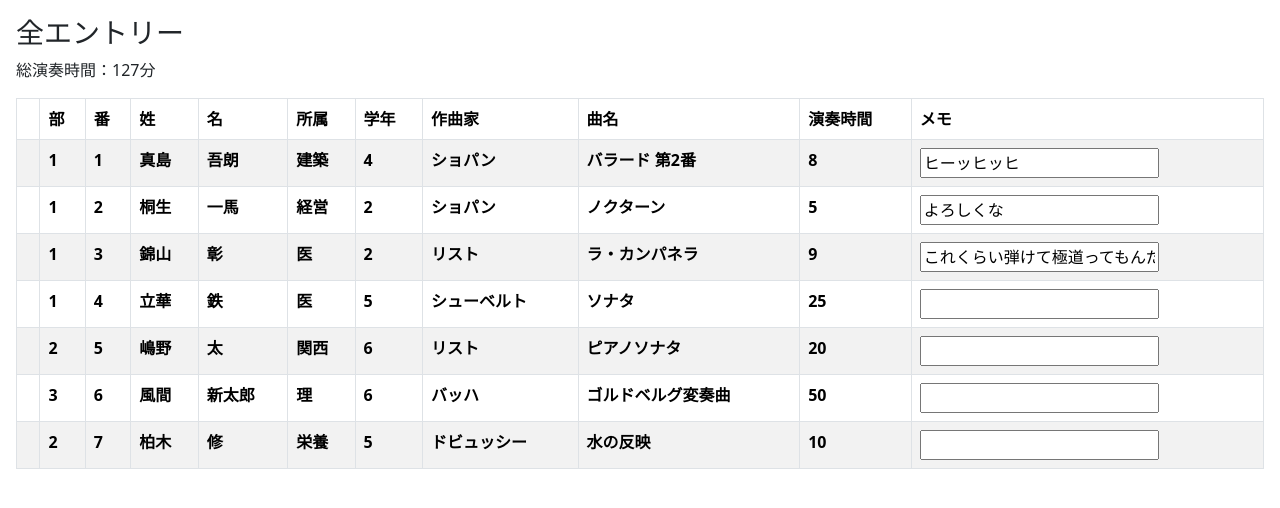
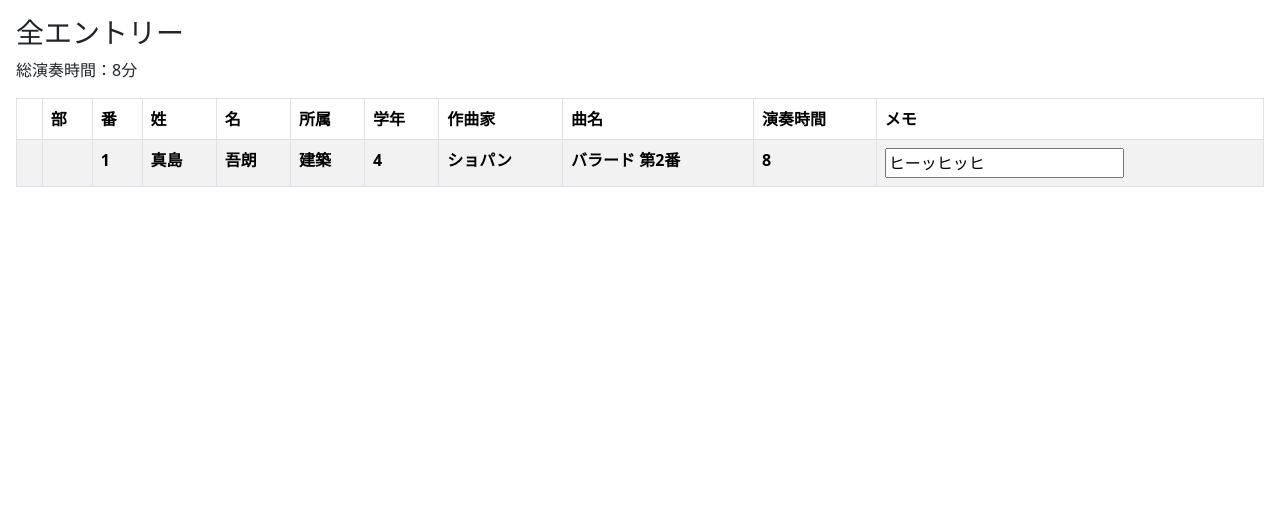
Before and after one commit to ritto153/PianoProgramEditor, a React (Create React App) app: page / in a window 1280 px wide. Shown: the top 508 px of the page. Built offline with nearby package versions, Linux system fonts and the light colour scheme.

Commit message:
App.tsx から部数を渡すように

```diff
--- a/src/App.tsx
+++ b/src/App.tsx
@@ -1,17 +1,12 @@
 import "./App.css";
-import { useEntries } from "./EntryProvider";
 import EntryTable from "./components/EntryTable";
 import EntryTableTitle from "./components/EntryTableTitle";
 
-function App() {
-  const { entries } = useEntries();
-
+export default function App() {
   return (
     <div className="App">
-      <EntryTableTitle entries={entries} title="全エントリー" />
-      <EntryTable entries={entries} />
+      <EntryTableTitle part_num={null} title="全エントリー" />
+      <EntryTable part_num={null}/>
     </div>
   );
 }
-
-export default App;
--- a/src/EntryProvider.tsx
+++ b/src/EntryProvider.tsx
@@ -1,5 +1,5 @@
 import React, { createContext, useContext, useState } from "react";
-import initialEntries from "./data/entries.json";
+import { entries as initialEntries } from "./data/entries";
 import { Entry } from "./type/Entry";
 
 interface EntryContextValue {
--- a/src/components/EntryTable.tsx
+++ b/src/components/EntryTable.tsx
@@ -7,9 +7,13 @@ import { useEntries } from "../EntryProvider";
 import { Entry } from "../type/Entry";
 import { DropResult } from "../type/DropResult";
 
-export default function EntryTable(props: { entries: Entry[] }) {
-  const { entries } = props;
-  const { setEntries } = useEntries();
+type Props = {
+  part_num: number | null;
+}
+export default function EntryTable(props: Props) {
+  const { part_num } = props;
+  const { entries, setEntries } = useEntries();
+  const selectedEntries = entries.filter((entry) => entry.part_num === part_num);
 
   // https://github.com/atlassian/react-beautiful-dnd/blob/013bfceac04ff48548c33cdc468dd2927446fc1b/stories/src/reorder.js#L6
   const reorderEntry = (
@@ -42,7 +46,7 @@ export default function EntryTable(props: { entries: Entry[] }) {
     }
 
     const reorderedEntries = reorderEntry(
-      entries,
+      selectedEntries,
       result.source.index,
       result.destination.index
     );
@@ -68,7 +72,7 @@ export default function EntryTable(props: { entries: Entry[] }) {
               ref={droppableProvided.innerRef}
               {...droppableProvided.droppableProps}
             >
-              {entries.map((entry, i) => (
+              {selectedEntries.map((entry, i) => (
                 <Draggable
                   key={entry.id}
                   draggableId={String(entry.id)}
--- a/src/components/EntryTableRow.tsx
+++ b/src/components/EntryTableRow.tsx
@@ -42,7 +42,7 @@ export default function EntryTableRow(props: Props) {
           return (
             <th key={i}>
               <input
-                defaultValue={value}
+                defaultValue={value === null ? "" : value}
                 onChange={(e) => {
                   setEntries(
                     buildNewEntries(entries, {
--- a/src/components/EntryTableTitle.tsx
+++ b/src/components/EntryTableTitle.tsx
@@ -1,18 +1,20 @@
-import { Entry } from "../type/Entry";
+import { useEntries } from "../EntryProvider";
 
 type Props = {
-  entries: Entry[];
+  part_num: number | null;
   title: string;
 };
 
 export default function EntryTableTitle(props: Props) {
-  const { entries, title } = props;
+  const { part_num, title } = props;
+  const { entries } = useEntries();
+  const selectedEntries = entries.filter((entry) => entry.part_num === part_num);
 
   return (
     <div>
       <h3>{title}</h3>
       <p>
-        {`総演奏時間：${entries.reduce(
+        {`総演奏時間：${selectedEntries.reduce(
           (total, entry) => total + entry.time,
           0
         )}分`}
--- a/src/constants/EntryAttributesInfo.ts
+++ b/src/constants/EntryAttributesInfo.ts
@@ -3,7 +3,7 @@ export const entryAttributesInfo = {
     displayInTable: false,
     displayName: "id"
   },
-  group_num: {
+  part_num: {
     displayInTable: true,
     displayName: "部"
   },
--- a/src/data/entries.json
+++ b/src/data/entries.ts
@@ -1,7 +1,7 @@
-[
+export const entries = [
   {
     "id": 1,
-    "group_num": 1,
+    "part_num": null,
     "sort": 1,
     "last_name": "真島",
     "first_name": "吾朗",
@@ -14,7 +14,7 @@
   },
   {
     "id": 2,
-    "group_num": 1,
+    "part_num": 1,
     "sort": 2,
     "last_name": "桐生",
     "first_name": "一馬",
@@ -27,7 +27,7 @@
   },
   {
     "id": 3,
-    "group_num": 1,
+    "part_num": 1,
     "sort": 3,
     "last_name": "錦山",
     "first_name": "彰",
@@ -40,7 +40,7 @@
   },
   {
     "id": 4,
-    "group_num": 1,
+    "part_num": 1,
     "sort": 4,
     "last_name": "立華",
     "first_name": "鉄",
@@ -53,7 +53,7 @@
   },
   {
     "id": 5,
-    "group_num": 2,
+    "part_num": 2,
     "sort": 5,
     "last_name": "嶋野",
     "first_name": "太",
@@ -66,7 +66,7 @@
   },
   {
     "id": 6,
-    "group_num": 3,
+    "part_num": 3,
     "sort": 6,
     "last_name": "風間",
     "first_name": "新太郎",
@@ -79,7 +79,7 @@
   },
   {
     "id": 7,
-    "group_num": 2,
+    "part_num": 2,
     "sort": 7,
     "last_name": "柏木",
     "first_name": "修",
--- a/src/index.tsx
+++ b/src/index.tsx
@@ -4,9 +4,6 @@ import './index.css';
 import App from './App';
 import EntryProvider from './EntryProvider';
 import reportWebVitals from './reportWebVitals';
-import initialEntries from './data/entries.json';
-
-export const EntryContext = createContext({initialEntries});
 
 const root = ReactDOM.createRoot(
   document.getElementById('root') as HTMLElement
--- a/src/type/Entry.ts
+++ b/src/type/Entry.ts
@@ -1,6 +1,6 @@
 export type Entry = {
   id: number
-  group_num: number
+  part_num: number | null
   sort: number
   last_name: string
   first_name: string
```
Also changed, not shown: src/components/Part.tsx (added, +20 -0 lines).
